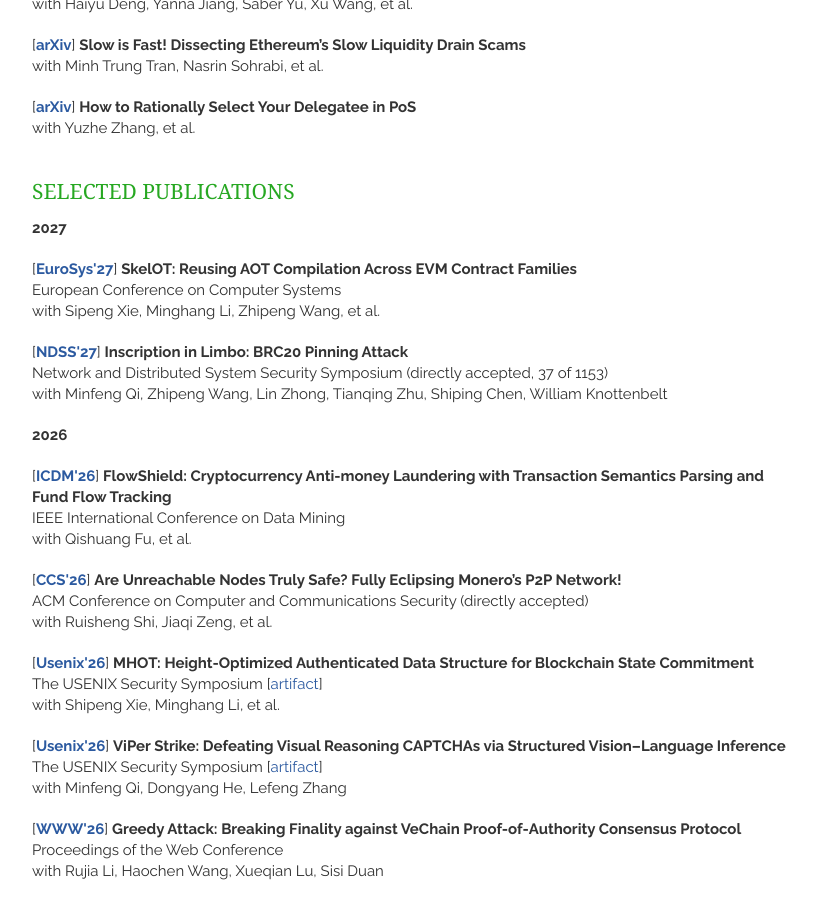
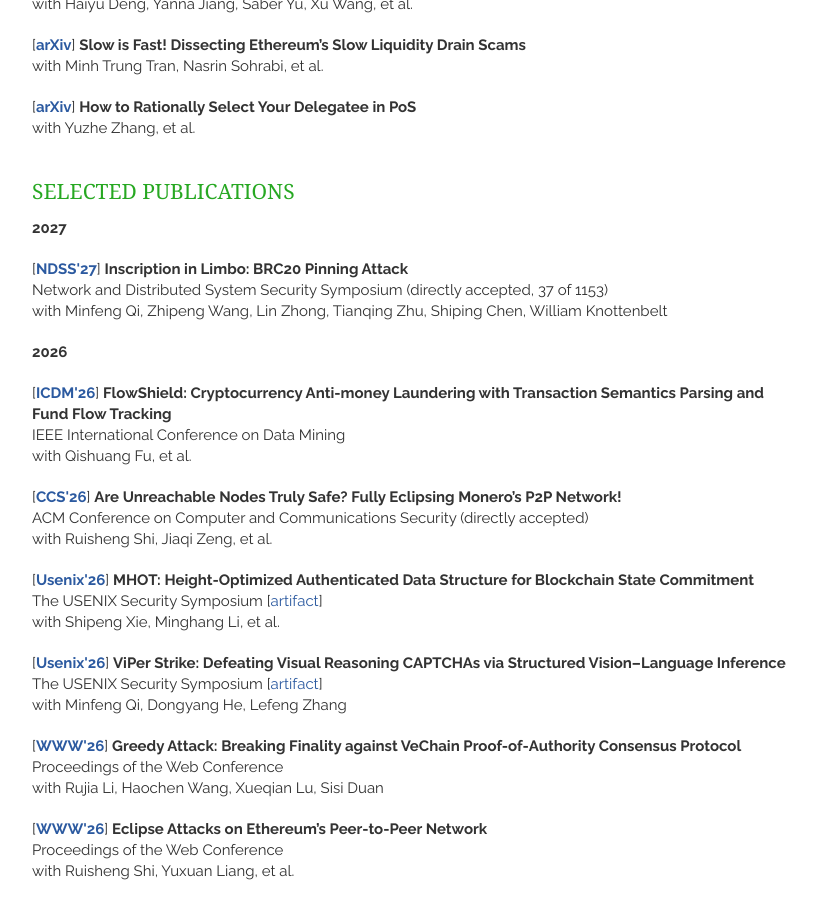
Before and after one commit to qinwang-git/qinwang-git.github.io, a Jekyll site: the page built from publications.html, in a window 1280 px wide and 900 px high, scrolled down 358 px. Shown: the whole window, without its empty margins (148-965 px from the left). Built offline with Jekyll 4.4.1, drawn with Linux system fonts in a browser that asks for light colours; nearby versions of some CDN libraries.

Commit message:
Remove EuroSys'27 publication entry
Removed publication details for EuroSys'27 and retained NDSS'27 entry.

```diff
--- a/_includes/publications.html
+++ b/_includes/publications.html
@@ -60,15 +60,6 @@
   <article>
     <strong>2027</strong>
     </article>
-
-     <article>
-        <header>
-          [<strong><a href = "" target="_blank">EuroSys'27</a></strong>]
-               <strong> SkelOT: Reusing AOT Compilation Across EVM Contract Families </strong>
-            <br> European Conference on Computer Systems
-            <br> with Sipeng Xie, Minghang Li, Zhipeng Wang, et al.
-        </header>
-      </article>
 
      <article>
         <header>
```
